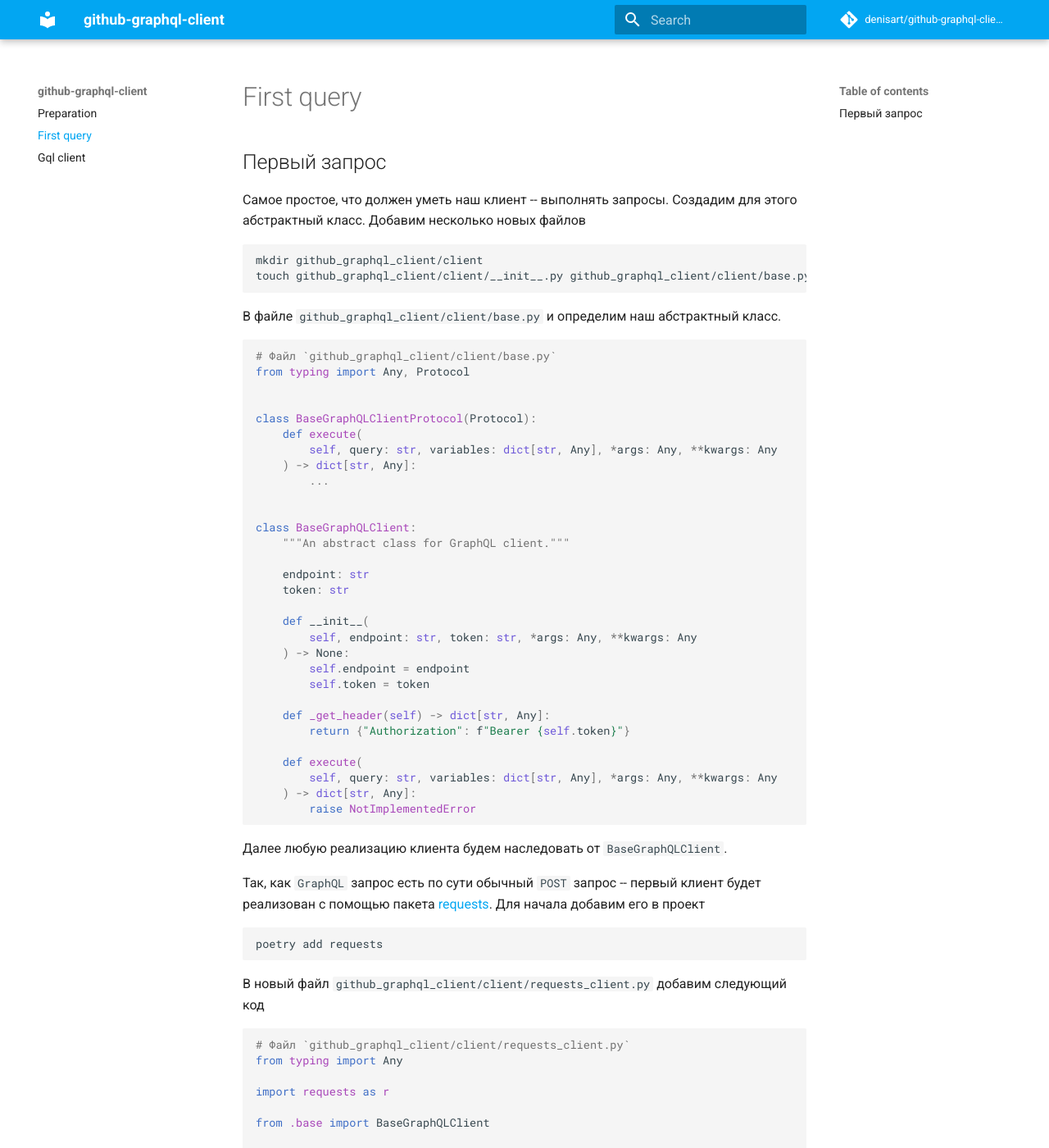
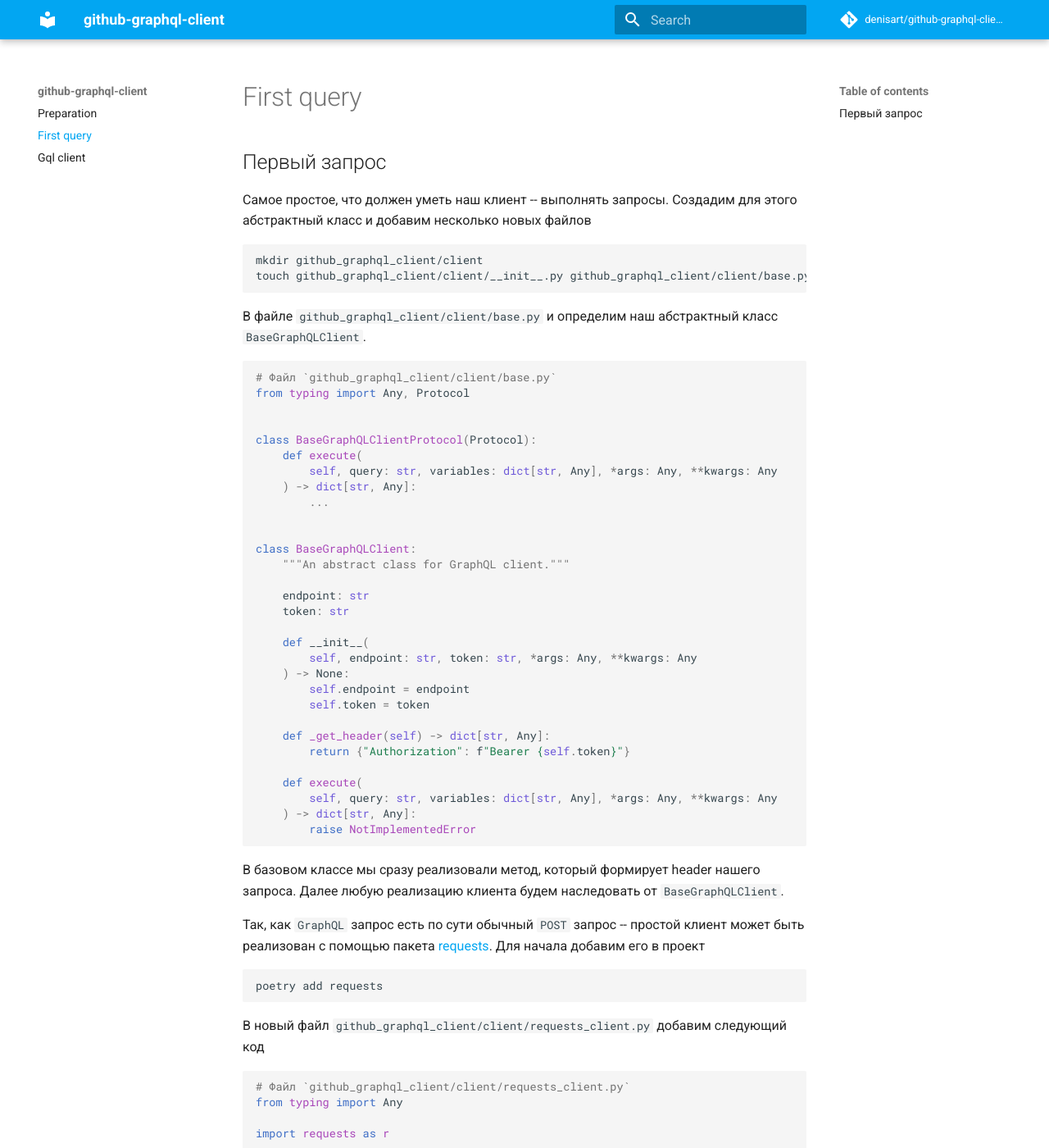
Before and after one commit to denisart/github-graphql-client, an MkDocs documentation site: the page built from docs/first_query.md, in a window 1280 px wide and 1400 px high. Shown: the whole window at 82% size. Built offline with MkDocs 1.6.1 and Material for MkDocs 9.7.7, drawn with Linux system fonts in a browser that asks for light colours; comment, search, counter and statistics services are not loaded; some of the changed text lies outside the part shown.

Commit message:
Update first_query.md 2

````diff
--- a/docs/first_query.md
+++ b/docs/first_query.md
@@ -1,14 +1,14 @@
 ## Первый запрос
 
 Самое простое, что должен уметь наш клиент -- выполнять запросы. Создадим
-для этого абстрактный класс. Добавим несколько новых файлов
+для этого абстрактный класс и добавим несколько новых файлов
 
 ```bash
 mkdir github_graphql_client/client
 touch github_graphql_client/client/__init__.py github_graphql_client/client/base.py
 ```
 
-В файле `github_graphql_client/client/base.py` и определим наш абстрактный класс.
+В файле `github_graphql_client/client/base.py` и определим наш абстрактный класс `BaseGraphQLClient`.
 
 ```python
 # Файл `github_graphql_client/client/base.py`
@@ -44,10 +44,11 @@ class BaseGraphQLClient:
 
 ```
 
-Далее любую реализацию клиента будем наследовать от `BaseGraphQLClient`.
+В базовом классе мы сразу реализовали метод, который формирует
+header нашего запроса. Далее любую реализацию клиента будем наследовать от `BaseGraphQLClient`.
 
-Так, как `GraphQL` запрос есть по сути обычный `POST` запрос -- первый клиент
-будет реализован с помощью пакета [requests](https://pypi.org/project/requests/). Для начала добавим
+Так, как `GraphQL` запрос есть по сути обычный `POST` запрос -- простой клиент
+может быть реализован с помощью пакета [requests](https://pypi.org/project/requests/). Для начала добавим
 его в проект
 
 ```bash
@@ -83,9 +84,9 @@ class RequestsClient(BaseGraphQLClient):
 
 [Обычно](https://graphql.org/learn/best-practices/) `GraphQL` работает через `HTTP/HTTPS` с некоторым `POST`,
 который ожидает на входе `json` с полями `query: str` и `variables: dict[str, Any]`.
-Именно так это работает у `github GraphQL API`, именно это и реализовали выше.
+Именно так это работает в `github GraphQL API`.
 
-Добавим `runner`, который будет запускать наши клиенты. Для этого создадим новый файл
+Добавим `runner`, который умеет запускать наши клиенты. Для этого создадим новый файл
 `github_graphql_client/runner.py`.
 
 ```python
@@ -123,9 +124,8 @@ class GraphQLClientRunner:
 
 ```
 
-Для отслеживания запуска будем использовать декоратор `check_execute`. Пока он будет
-выводить время выполнения метода `client.execute`.
-В итоге, типичный пример запуска будет следующим
+Для отслеживания запуска будем использовать декоратор `check_execute`. Пока он умеет
+выводить время выполнения метода `client.execute`.  В итоге, типичный пример запуска будет следующим
 
 ```python
 client = RequestsClient(endpoint="...", token="...")
````
Also changed, not shown: other parts of docs/first_query.md (+3 -4 lines).
